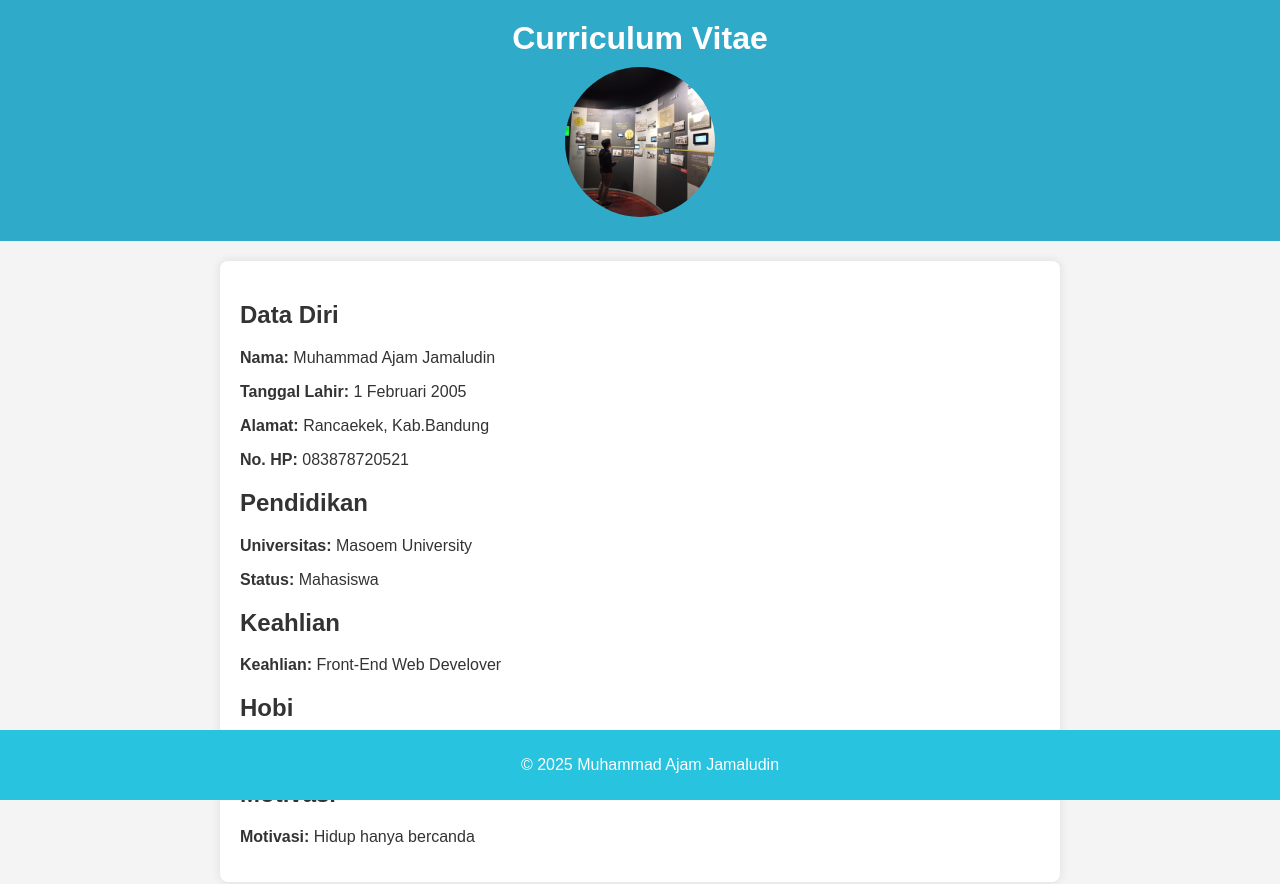
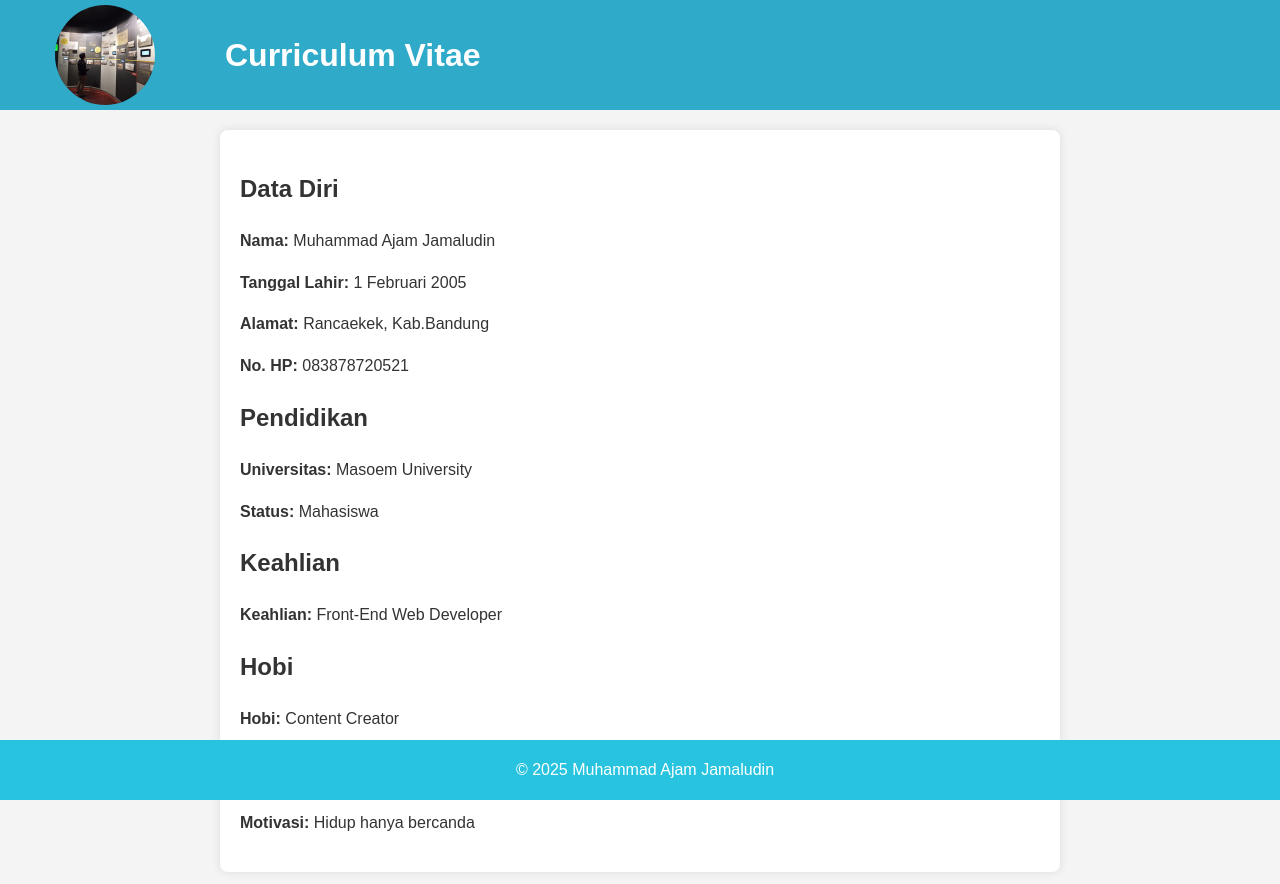
Before and after one commit to Hyruzzen/cv, a plain HTML site: page index.html in a window 1280 px wide. Drawn offline with Linux system fonts and the light colour scheme.

Commit message:
Update index.html

```diff
--- a/index.html
+++ b/index.html
@@ -16,14 +16,21 @@
         header {
             background-color: #2faac9;
             color: white;
-            text-align: center;
-            padding: 20px 0;
+            text-align: left;
+            padding: 5px;
+            display: flex;
+            align-items: center;
         }
         header img {
-            width: 150px;
-            height: 150px;
+            width: 100px;
+            height: 100px;
             border-radius: 50%;
-            margin-top: 10px;
+            margin-right: 70px;
+            margin-left: 50px;
+        }
+        header h1 {
+            margin: 0;
+            font-size: 2rem;
         }
         section {
             padding: 20px;
@@ -32,12 +39,11 @@
             background-color: white;
             border-radius: 8px;
             box-shadow: 0 0 10px rgba(0, 0, 0, 0.1);
-        }
-        h1 {
-            margin: 0;
+            line-height: 1.6;
         }
         h2 {
             color: #333;
+            margin-top: 20px;
         }
         .section-title {
             font-weight: bold;
@@ -47,20 +53,30 @@
         }
         footer {
             text-align: center;
-            padding: 10px;
+            padding: 5px;
             background-color: #28c3df;
-            color: rgb(255, 255, 255);
+            color: white;
             position: fixed;
             width: 100%;
             bottom: 0;
+        }
+        /* Responsiveness */
+        @media (max-width: 600px) {
+            header img {
+                width: 120px;
+                height: 120px;
+            }
+            section {
+                margin: 10px;
+                padding: 15px;
+            }
         }
     </style>
 </head>
 <body>
     <header>
+        <img src="123.jpeg" alt="Foto Muhammad Ajam Jamaludin" onerror="this.src='fallback-image.jpg'">
         <h1>Curriculum Vitae</h1>
-        <!-- Menambahkan foto di sini -->
-        <img src="123.jpeg" alt="Foto Muhammad Ajam Jamaludin"> <!-- Ganti "foto.jpg" dengan nama file foto yang kamu miliki -->
     </header>
     <section>
         <h2>Data Diri</h2>
@@ -79,7 +95,7 @@
 
         <h2>Keahlian</h2>
         <div class="content">
-            <p><span class="section-title">Keahlian:</span> Front-End Web Develover</p>
+            <p><span class="section-title">Keahlian:</span> Front-End Web Developer</p>
         </div>
 
         <h2>Hobi</h2>
```
